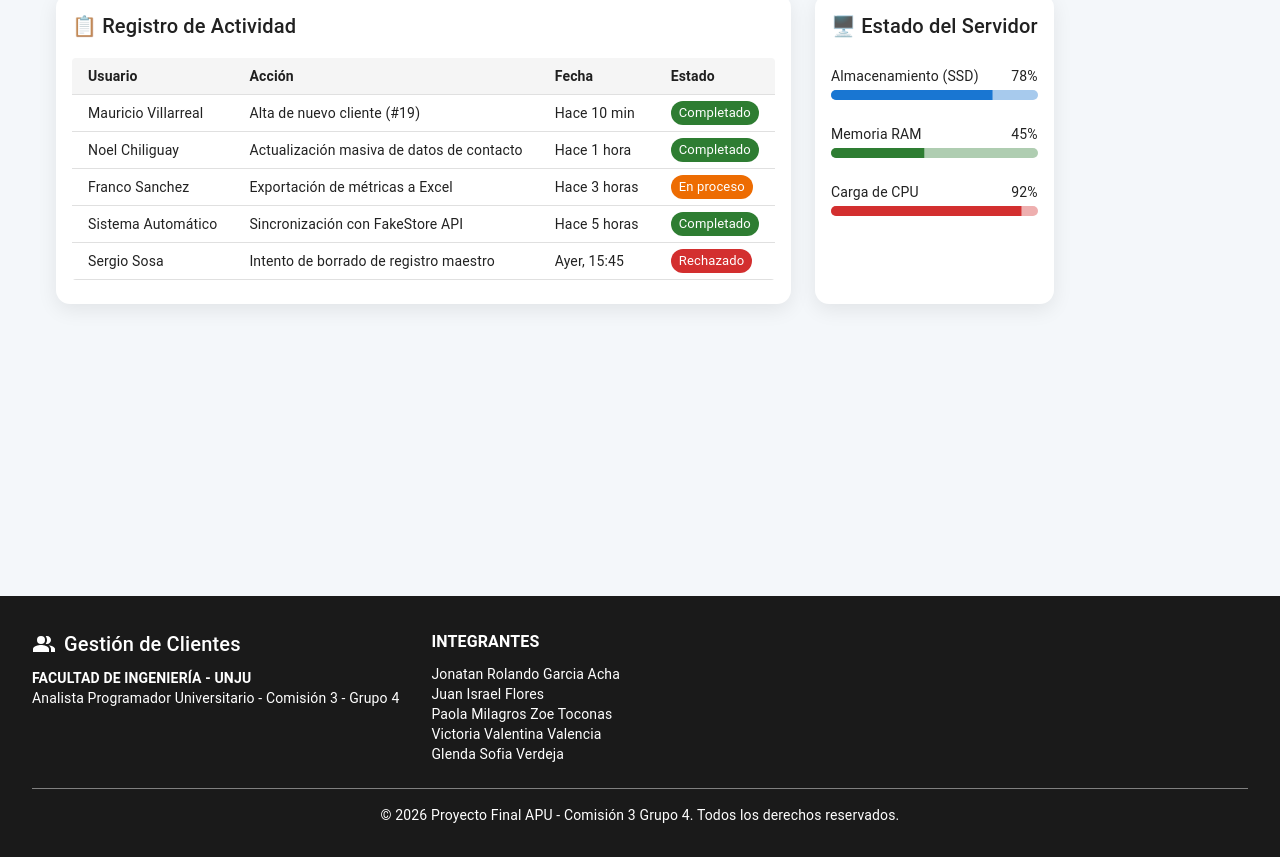
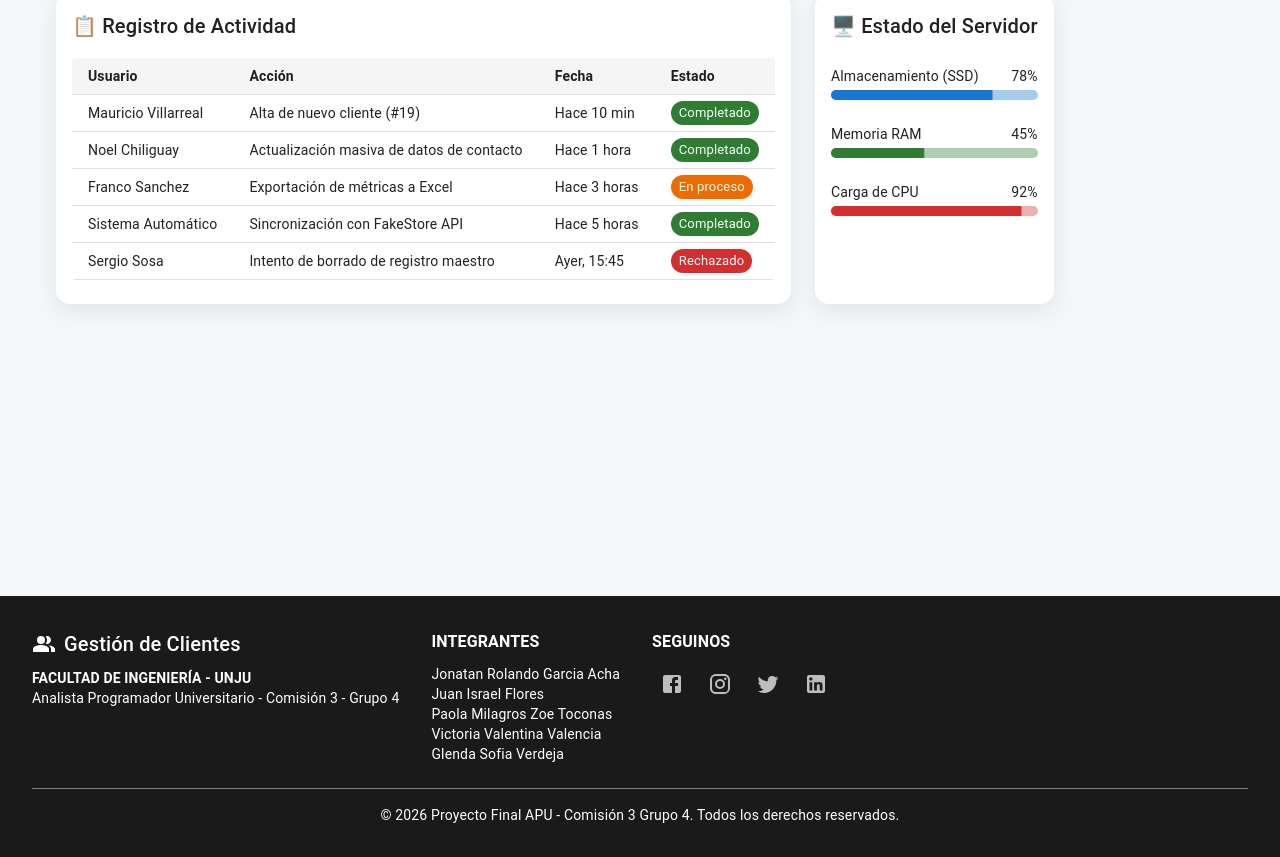
Before and after one commit to sofiver2023/pv_tp_integrador_grupo4, a React (Vite) app: page /dashboard in a window 1280 px wide. Shown: the part 444-1301 px from the top of the page. Built offline with nearby package versions, Linux system fonts and the light colour scheme; sample sign-in values are in the browser's storage.

Commit message:
Agregar iconos de redes sociales al footer

```diff
--- a/src/components/layout/Footer.jsx
+++ b/src/components/layout/Footer.jsx
@@ -1,5 +1,9 @@
-import { Box, Typography, Grid } from "@mui/material";
+import { Box, Typography, Grid, IconButton } from "@mui/material";
 import PeopleAltIcon from "@mui/icons-material/PeopleAlt";
+import FacebookIcon from "@mui/icons-material/Facebook";
+import InstagramIcon from "@mui/icons-material/Instagram";
+import TwitterIcon from "@mui/icons-material/Twitter";
+import LinkedInIcon from "@mui/icons-material/LinkedIn";
 
 function Footer() {
   return (
@@ -13,7 +17,7 @@ function Footer() {
       }}
     >
       <Grid container spacing={4}>
-        <Grid item xs={12} md={6}>
+        <Grid item xs={12} md={4}>
           <Box sx={{ display: "flex", alignItems: "center", gap: 1, marginBottom: 1 }}>
             <PeopleAltIcon />
             <Typography variant="h6">Gestión de Clientes</Typography>
@@ -26,7 +30,7 @@ function Footer() {
           </Typography>
         </Grid>
 
-        <Grid item xs={12} md={6}>
+        <Grid item xs={12} md={4}>
           <Typography variant="subtitle1" sx={{ fontWeight: "bold", marginBottom: 1 }}>
             INTEGRANTES
           </Typography>
@@ -35,6 +39,54 @@ function Footer() {
           <Typography variant="body2" color="grey.400">Paola Milagros Zoe Toconas</Typography>
           <Typography variant="body2" color="grey.400">Victoria Valentina Valencia</Typography>
           <Typography variant="body2" color="grey.400">Glenda Sofia Verdeja</Typography>
+        </Grid>
+
+        <Grid item xs={12} md={4}>
+          <Typography variant="subtitle1" sx={{ fontWeight: "bold", marginBottom: 1 }}>
+            SEGUINOS
+          </Typography>
+          <Box sx={{ display: "flex", gap: 1 }}>
+            <IconButton
+              component="a"
+              href="https://facebook.com"
+              target="_blank"
+              rel="noopener noreferrer"
+              sx={{ color: "grey.400", "&:hover": { color: "white" } }}
+              aria-label="Facebook"
+            >
+              <FacebookIcon />
+            </IconButton>
+            <IconButton
+              component="a"
+              href="https://instagram.com"
+              target="_blank"
+              rel="noopener noreferrer"
+              sx={{ color: "grey.400", "&:hover": { color: "white" } }}
+              aria-label="Instagram"
+            >
+              <InstagramIcon />
+            </IconButton>
+            <IconButton
+              component="a"
+              href="https://twitter.com"
+              target="_blank"
+              rel="noopener noreferrer"
+              sx={{ color: "grey.400", "&:hover": { color: "white" } }}
+              aria-label="Twitter"
+            >
+              <TwitterIcon />
+            </IconButton>
+            <IconButton
+              component="a"
+              href="https://linkedin.com"
+              target="_blank"
+              rel="noopener noreferrer"
+              sx={{ color: "grey.400", "&:hover": { color: "white" } }}
+              aria-label="LinkedIn"
+            >
+              <LinkedInIcon />
+            </IconButton>
+          </Box>
         </Grid>
       </Grid>
 
```
